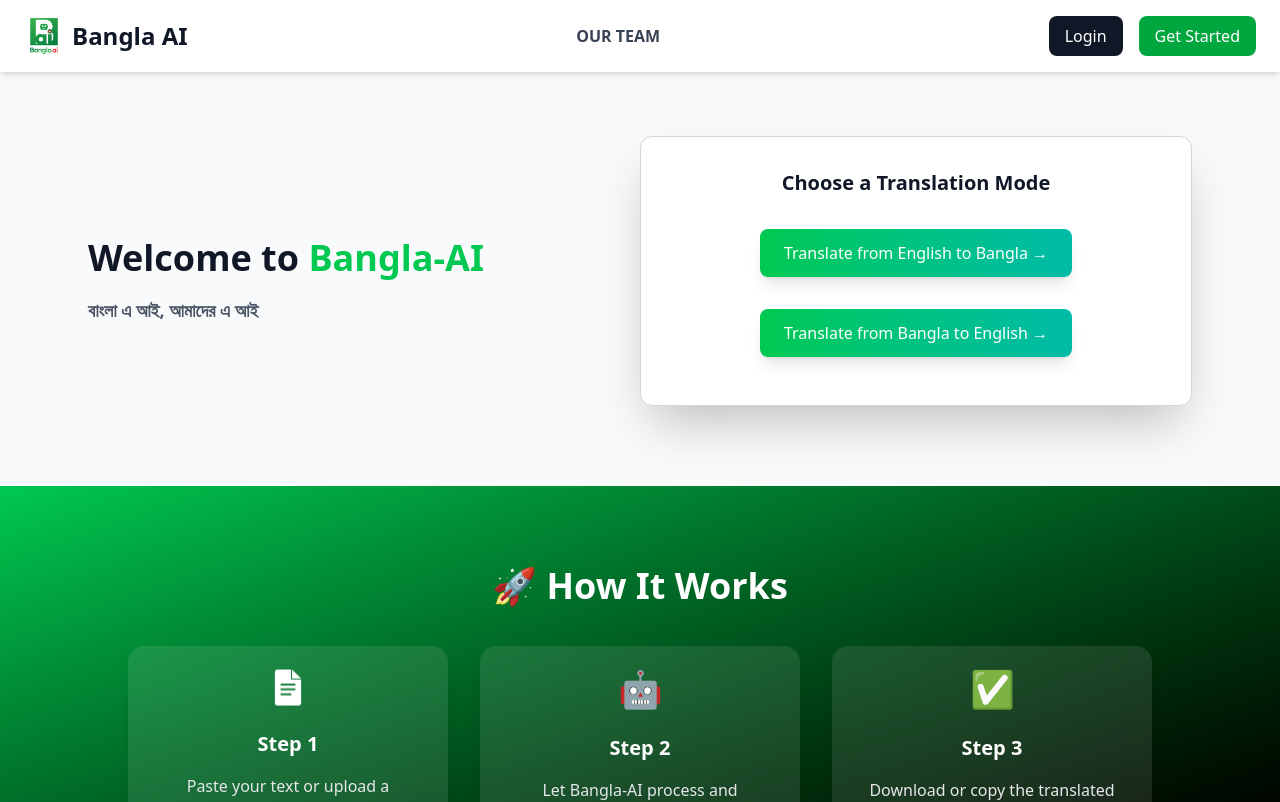
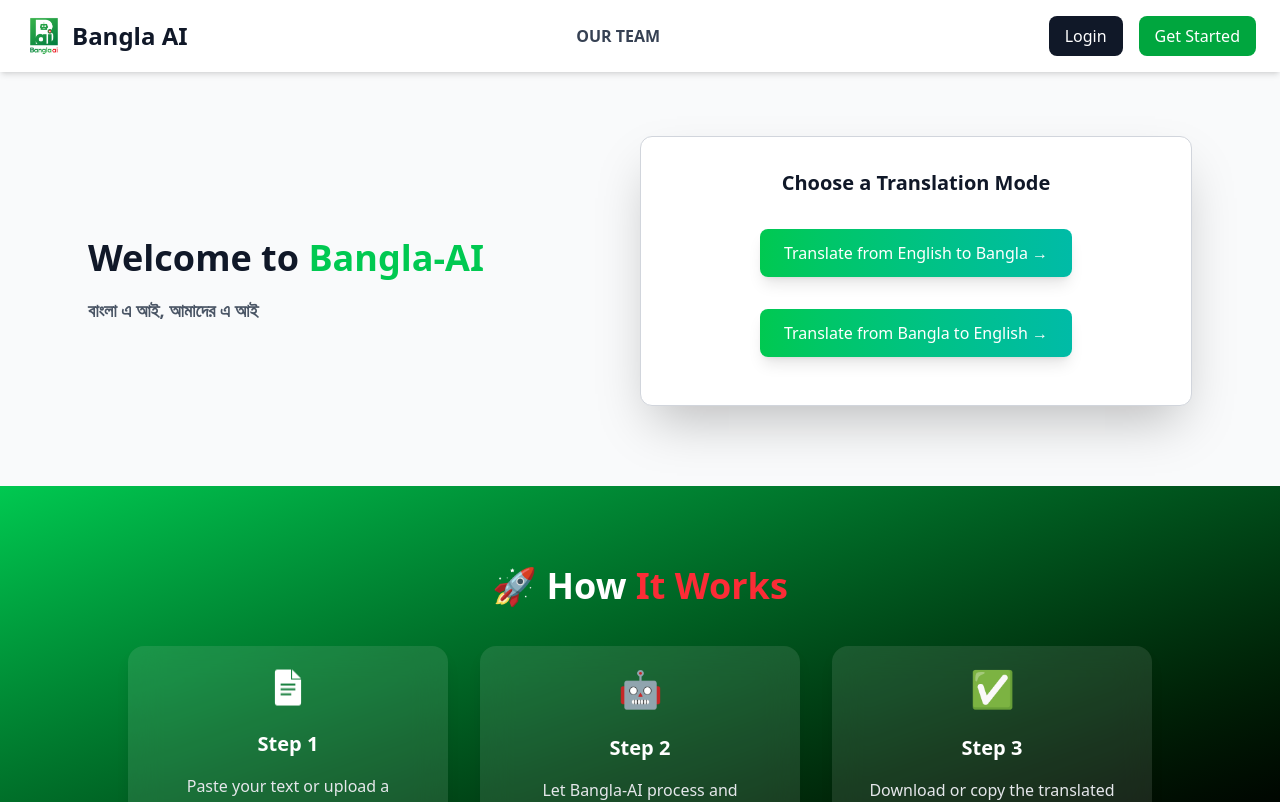
Before and after one commit to jualam/Bangla-AI, a React (Vite) app in the folder bangla-ai-frontend/: page / in a window 1280 px wide. Shown: the top 802 px of the page. Built offline with nearby package versions, Linux system fonts and the light colour scheme.

Commit message:
frontend updated v2

```diff
--- a/bangla-ai-frontend/src/Pages/LandingPage/LandingPage.jsx
+++ b/bangla-ai-frontend/src/Pages/LandingPage/LandingPage.jsx
@@ -81,7 +81,7 @@
       {/* How It Works Section */}
       <div className="bg-gradient-to-br from-green-500 to-black py-20 px-6 md:px-16 lg:px-32 text-center text-white">
         <h2 className="text-3xl md:text-4xl font-bold mb-10">
-          🚀 How <span className="text-red">It Works</span>
+          🚀 How <span className="text-red-500">It Works</span>
         </h2>
         <div className="grid grid-cols-1 md:grid-cols-3 gap-8 max-w-6xl mx-auto">
           {/* Step 1 */}
```
